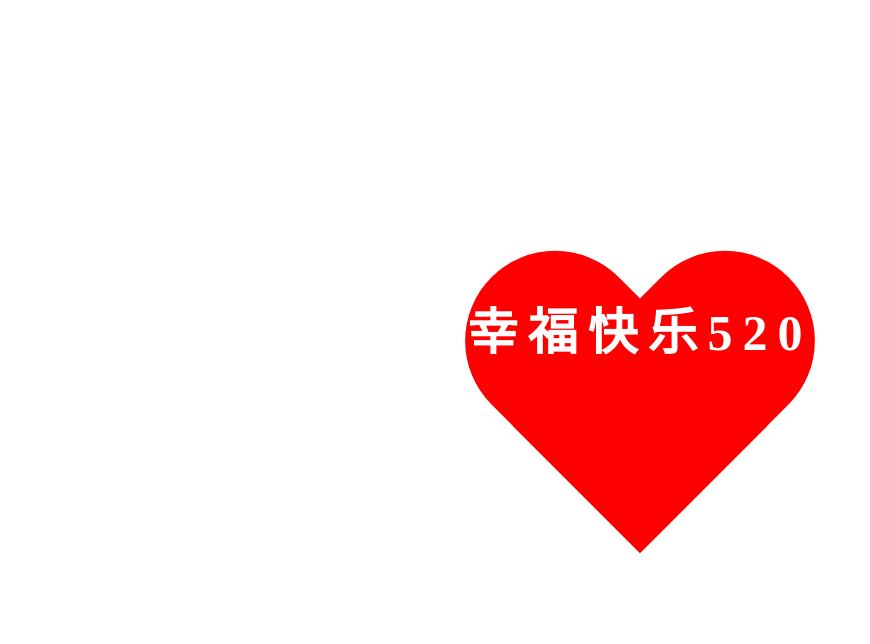
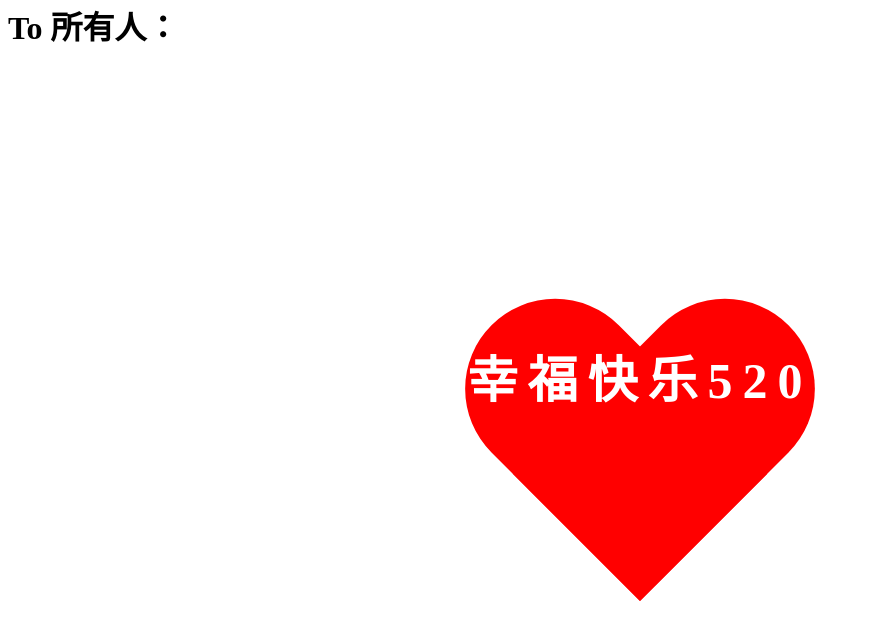
Before and after one commit to wutianqiao/demo, a plain HTML site: page heart.html in a window 1280 px wide. Shown: the whole page, without its empty margins (0-870 px from the left). Drawn offline with Linux system fonts and the light colour scheme.

Commit message:
Update heart.html

```diff
--- a/heart.html
+++ b/heart.html
@@ -5,6 +5,11 @@
   <meta name="viewport" content="width=device-width">
   <title>heart</title>
   <style>
+    .title{
+    	font-size: 32px;
+    	font-weight: bold;
+    	line-height: 40px;
+    }
     .heart{
       position: relative;
       z-index: 3;
@@ -79,6 +84,7 @@
   </style>
 </head>
 <body>
+  <div class="title">To 所有人：</div>
   <div class="heart">
   	<div class="con">幸福快乐520</div>
   </div>
```
